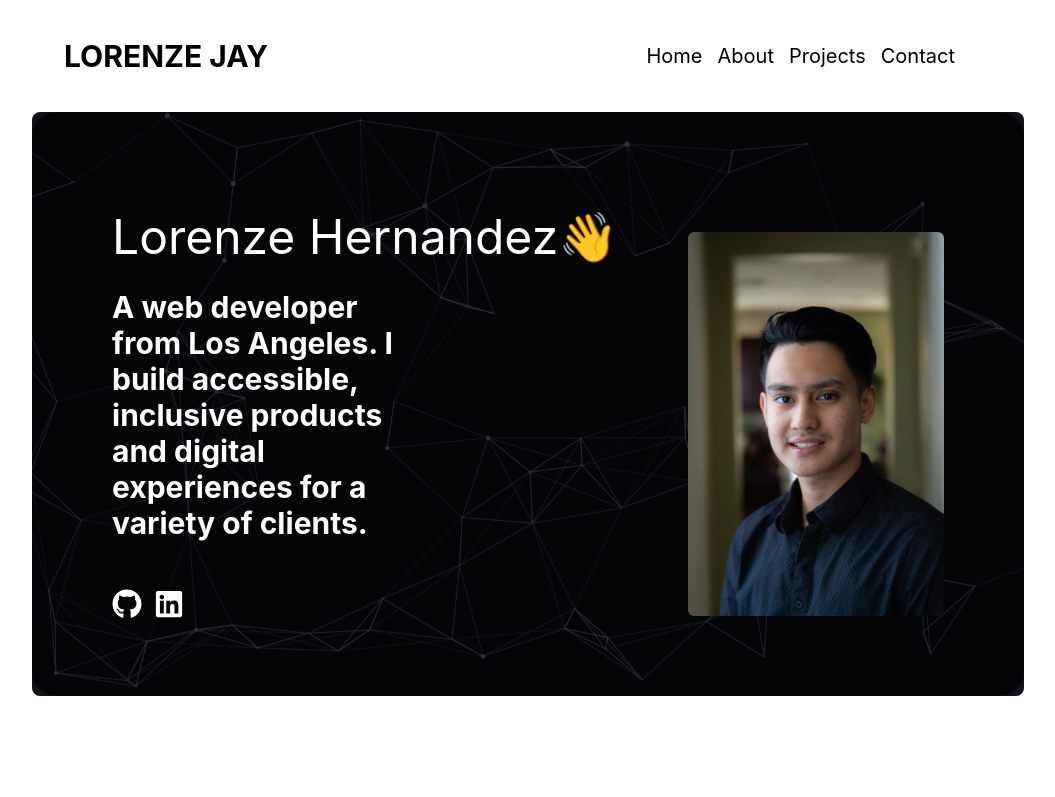
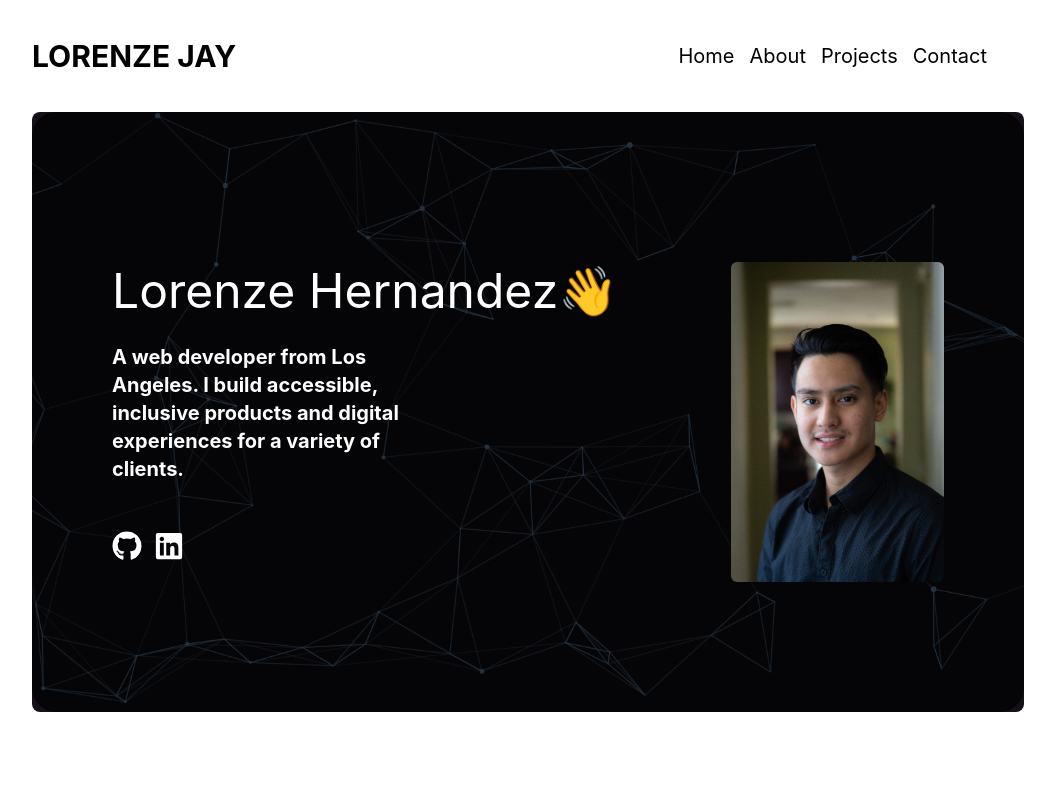
Before and after one commit to lorenzejay/portfolio-site, a Next.js app: page / in a window 1280 px wide. Shown: the top 797 px of the page, without its empty margins (112-1167 px from the left). Built offline with nearby package versions, Linux system fonts and the light colour scheme.

Commit message:
adjusted header padding on laptop screen and hero

```diff
--- a/components/header.js
+++ b/components/header.js
@@ -38,7 +38,7 @@ export const NavMenu = styled.ul`
 const Header = ({ toggle }) => {
   return (
     <header
-      className={`flex justify-between w-full items-center t-0 z-10 px-5 lg:px-20 xl:px-44 relative bg-transparent text-black`}
+      className={`flex justify-between w-full items-center t-0 z-10 px-5 lg:px-20 xl:px-36 2xl:px-44 relative bg-transparent text-black`}
       style={{ height: "14vh" }}
     >
       <h1 className="text-3xl font-bold uppercase">Lorenze Jay</h1>
--- a/components/hero.js
+++ b/components/hero.js
@@ -18,12 +18,12 @@ const Hero = () => {
         className="absolute object-center object-cover rounded-lg"
       />
       <span className="overlay z-1 rounded-3xl"></span>
-      <div className="px-10 lg:pt-20 xl:px-20 flex flex-col items-center justify-center h-full z-10 text-white  md:flex-row md:justify-between">
+      <div className="px-10 lg:py-5 lg:pt-20 xl:px-20 flex flex-col items-center justify-center h-full lg:min-h-3/4 z-10 text-white  md:flex-row md:justify-between">
         <article className="z-10 mb-14 mt-24 lg:mt-0">
           <p className="text-5xl mb-5">
             Lorenze Hernandez<span>👋</span>
           </p>
-          <h1 className="text-2xl text-white z-3 mb-10 lg:text-3xl  py-2  md:w-3/4 lg:w-1/2 w-11/12">
+          <h1 className="text-2xl text-white z-3 mb-10 xl:text-xl 2xl:text-3xl  py-2  md:w-3/4 lg:w-1/2 w-11/12">
             A web developer from Los Angeles. I build accessible, inclusive products and digital
             experiences for a variety of clients.
           </h1>
@@ -43,7 +43,7 @@ const Hero = () => {
         <img
           src={"/ljpp.jpg"}
           alt="portrait of lorenze hernandez."
-          className="rounded-full z-10 object-cover  w-64 h-64 md:rounded-md md:w-72 md:h-72 lg:w-80 lg:h-80 xl:w-96 xl:h-96 2xl:h-96  mb-10 sm:mt-10 lg:mb-20 "
+          className="rounded-full z-10 object-cover  w-64 h-64 md:rounded-md md:w-80 md:h-80 2xl:h-96  mb-10 sm:mt-10 lg:mb-10 lg:mt-0 "
         />
       </div>
     </motion.main>
--- a/tailwind.config.js
+++ b/tailwind.config.js
@@ -12,6 +12,14 @@ module.exports = {
         threeFourths: "75vh",
         full: "100%",
       },
+      minHeight: {
+        0: "0",
+        "1/4": "25vh",
+        "1/2": "50vh",
+        "3/4": "75vh",
+        full: "100%",
+        screen: "100vh",
+      },
     },
   },
   variants: {
```
